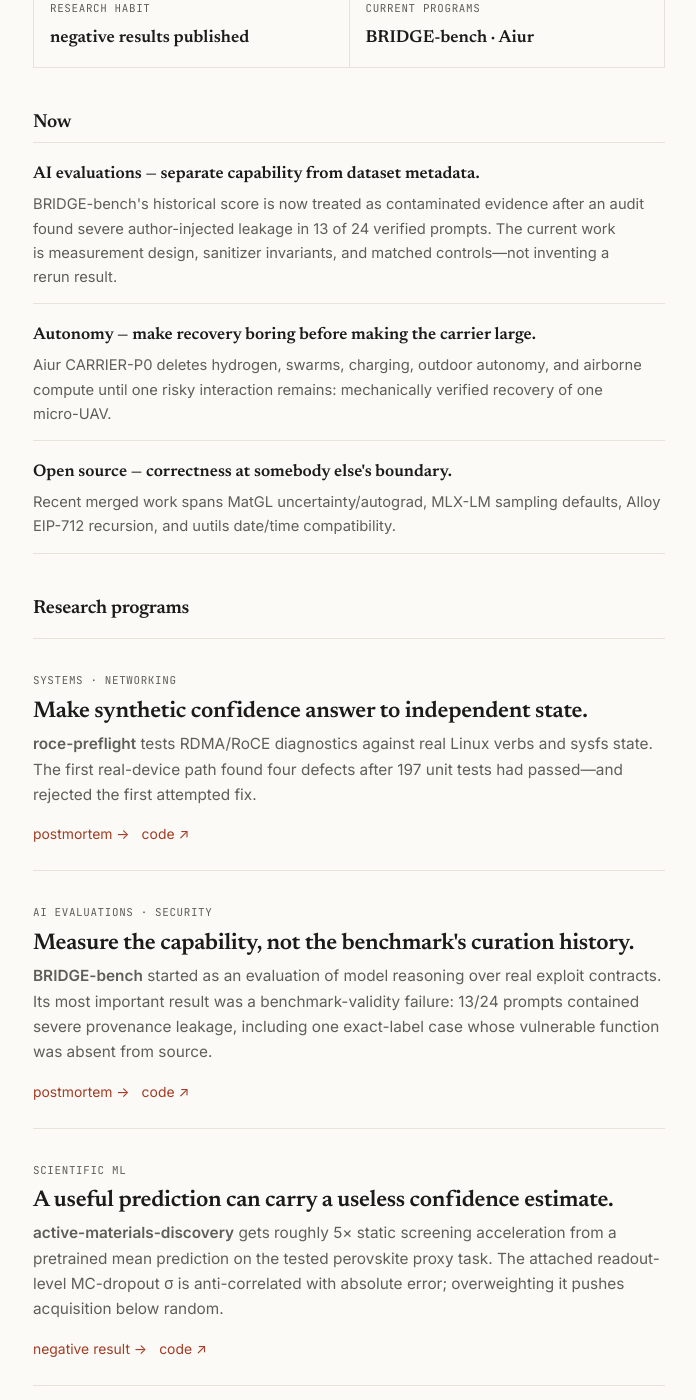
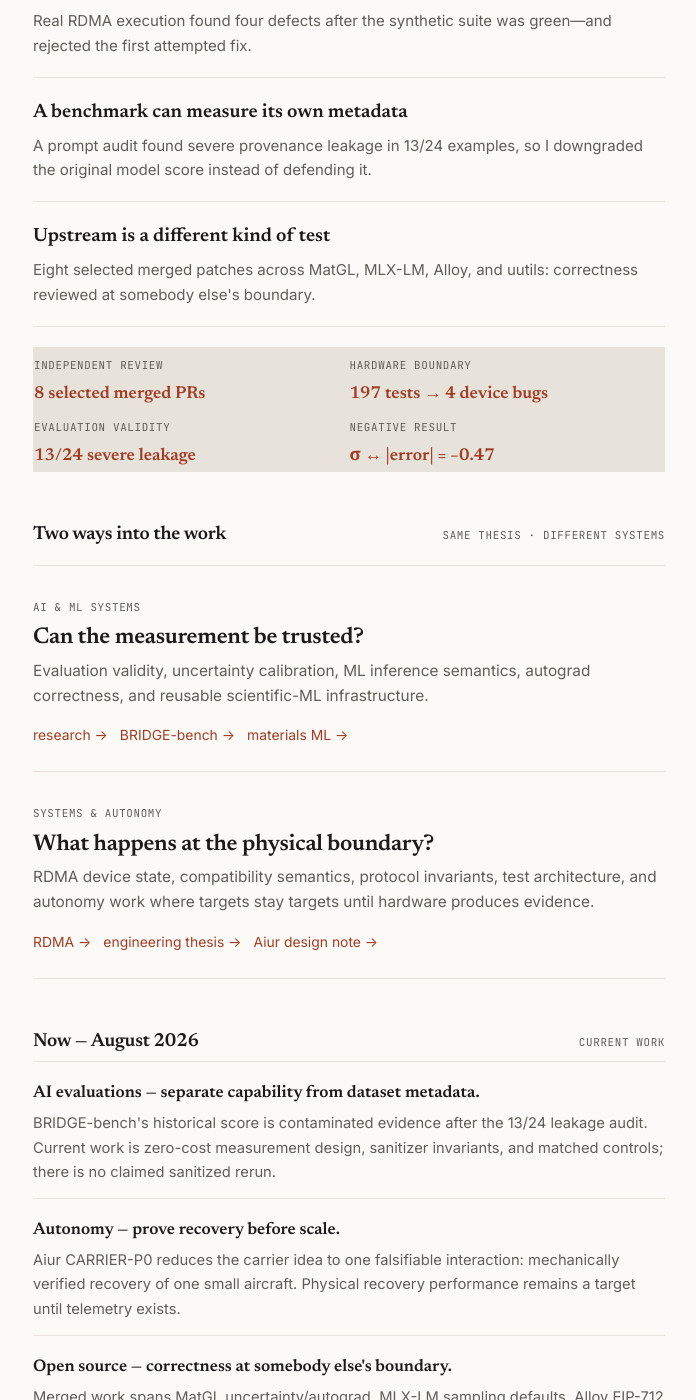
Before and after one commit to 0xSoftBoi/0xSoftBoi.github.io, a Jekyll site: the page built from index.html, in a window 1280 px wide and 1400 px high, scrolled down 398 px. Shown: the whole window, without its empty margins (291-987 px from the left). Built offline with Jekyll 4.4.1, drawn with Linux system fonts in a browser that asks for light colours; some of the changed text lies outside the part shown.

Commit message:
Portfolio v2: optimize the first 10 minutes (#29)
* portfolio: make homepage a recruiter verification path

* portfolio: simplify reviewer navigation

```diff
--- a/_layouts/default.html
+++ b/_layouts/default.html
@@ -53,25 +30,21 @@
     <nav class="nav">
       <a class="brand" href="{{ '/' | relative_url }}">Tsolmondorj Natsagdorj</a>
       <div class="nav-links">
-        <a href="{{ '/' | relative_url }}">home</a>
+        <a href="{{ '/' | relative_url }}">work</a>
         <a href="{{ '/blog/' | relative_url }}">writing</a>
         <a href="{{ '/research/' | relative_url }}">research</a>
-        <a href="{{ '/series/' | relative_url }}">series</a>
         <a href="{{ '/about/' | relative_url }}">about</a>
         <a href="https://github.com/0xSoftBoi" target="_blank" rel="noopener noreferrer">github</a>
       </div>
     </nav>
   </header>
-
-  <main id="main" class="container">
-    {{ content }}
-  </main>
-
+  <main id="main" class="container">{{ content }}</main>
   <footer class="site-footer">
     <span>© {{ site.time | date: "%Y" }} Tsolmondorj Natsagdorj</span>
+    <span><a href="{{ '/blog/' | relative_url }}">writing</a></span>
+    <span><a href="{{ '/research/' | relative_url }}">research</a></span>
     <span><a href="{{ '/feed.xml' | relative_url }}">rss</a></span>
     <span><a href="https://github.com/0xSoftBoi" target="_blank" rel="noopener noreferrer">github</a></span>
-    <span><a href="https://suwappu.bot" target="_blank" rel="noopener noreferrer">suwappu.bot</a></span>
   </footer>
 </body>
 </html>
--- a/index.html
+++ b/index.html
@@ -5,63 +5,50 @@
 
 <section class="intro">
   <h1 class="visually-hidden">Tsolmondorj Natsagdorj — systems &amp; research</h1>
-  <p class="lede">I'm <strong>Tsolmondorj Natsagdorj</strong>. I build systems that have to survive contact with reality: reliable AI, high-performance networking, scientific ML, autonomous systems, and security-critical infrastructure.</p>
-  <p class="thesis-block">The recurring question in my work is simple: <strong>what evidence would reveal that the abstraction is lying?</strong></p>
+  <p class="lede">I'm <strong>Tsolmondorj Natsagdorj</strong>. I find where an abstraction stops matching reality, then build the test that exposes the gap.</p>
+  <p class="thesis-block">My work spans AI evaluation, high-performance networking, scientific ML, protocol correctness, and autonomy. The recurring question is the same: <strong>what evidence would prove the system wrong?</strong></p>
+</section>
+
+<section class="writing">
+  <div class="archive-heading"><h2>Start here</h2><span class="section-kicker">three independently inspectable stories</span></div>
+  <ul class="featured-posts">
+    <li><a class="thesis" href="{{ '/blog/197-tests-four-real-hardware-bugs/' | relative_url }}">197 passing tests, four real-hardware bugs</a><p class="summary">Real RDMA execution found four defects after the synthetic suite was green—and rejected the first attempted fix.</p></li>
+    <li><a class="thesis" href="{{ '/blog/static-analysis-scores-zero-on-real-exploits/' | relative_url }}">A benchmark can measure its own metadata</a><p class="summary">A prompt audit found severe provenance leakage in 13/24 examples, so I downgraded the original model score instead of defending it.</p></li>
+    <li><a class="thesis" href="{{ '/blog/upstream-is-a-different-kind-of-test/' | relative_url }}">Upstream is a different kind of test</a><p class="summary">Eight selected merged patches across MatGL, MLX-LM, Alloy, and uutils: correctness reviewed at somebody else's boundary.</p></li>
+  </ul>
 </section>
 
 <div class="proof-grid" aria-label="Selected evidence">
-  <div><span class="section-kicker">upstream</span><b>8 selected merged PRs</b></div>
-  <div><span class="section-kicker">hardware boundary</span><b>real RDMA CI</b></div>
-  <div><span class="section-kicker">research habit</span><b>negative results published</b></div>
-  <div><span class="section-kicker">current programs</span><b>BRIDGE-bench · Aiur</b></div>
+  <a href="{{ '/blog/upstream-is-a-different-kind-of-test/' | relative_url }}"><span class="section-kicker">independent review</span><b>8 selected merged PRs</b></a>
+  <a href="{{ '/blog/197-tests-four-real-hardware-bugs/' | relative_url }}"><span class="section-kicker">hardware boundary</span><b>197 tests → 4 device bugs</b></a>
+  <a href="{{ '/blog/static-analysis-scores-zero-on-real-exploits/' | relative_url }}"><span class="section-kicker">evaluation validity</span><b>13/24 severe leakage</b></a>
+  <a href="{{ '/blog/greedy-was-enough-active-learning-pretrained-potential/' | relative_url }}"><span class="section-kicker">negative result</span><b>σ ↔ |error| = −0.47</b></a>
 </div>
 
 <section class="writing">
-  <h2>Now</h2>
+  <div class="archive-heading"><h2>Two ways into the work</h2><span class="section-kicker">same thesis · different systems</span></div>
+  <div class="programs">
+    <article class="program"><span class="program-kicker">AI &amp; ML systems</span><h2>Can the measurement be trusted?</h2><p>Evaluation validity, uncertainty calibration, ML inference semantics, autograd correctness, and reusable scientific-ML infrastructure.</p><div class="program-links"><a href="{{ '/research/' | relative_url }}">research →</a><a href="{{ '/blog/static-analysis-scores-zero-on-real-exploits/' | relative_url }}">BRIDGE-bench →</a><a href="{{ '/blog/greedy-was-enough-active-learning-pretrained-potential/' | relative_url }}">materials ML →</a></div></article>
+    <article class="program"><span class="program-kicker">Systems &amp; autonomy</span><h2>What happens at the physical boundary?</h2><p>RDMA device state, compatibility semantics, protocol invariants, test architecture, and autonomy work where targets stay targets until hardware produces evidence.</p><div class="program-links"><a href="{{ '/blog/197-tests-four-real-hardware-bugs/' | relative_url }}">RDMA →</a><a href="{{ '/blog/correctness-under-hidden-failure-modes/' | relative_url }}">engineering thesis →</a><a href="{{ '/blog/delete-the-science-fiction-parts-first/' | relative_url }}">Aiur design note →</a></div></article>
+  </div>
+</section>
+
+<section class="writing">
+  <div class="archive-heading"><h2>Now — August 2026</h2><span class="section-kicker">current work</span></div>
   <ul class="now-list">
-    <li><strong>AI evaluations — separate capability from dataset metadata.</strong><p>BRIDGE-bench's historical score is now treated as contaminated evidence after an audit found severe author-injected leakage in 13 of 24 verified prompts. The current work is measurement design, sanitizer invariants, and matched controls—not inventing a rerun result.</p></li>
-    <li><strong>Autonomy — make recovery boring before making the carrier large.</strong><p>Aiur CARRIER-P0 deletes hydrogen, swarms, charging, outdoor autonomy, and airborne compute until one risky interaction remains: mechanically verified recovery of one micro-UAV.</p></li>
-    <li><strong>Open source — correctness at somebody else's boundary.</strong><p>Recent merged work spans MatGL uncertainty/autograd, MLX-LM sampling defaults, Alloy EIP-712 recursion, and uutils date/time compatibility.</p></li>
+    <li><strong>AI evaluations — separate capability from dataset metadata.</strong><p>BRIDGE-bench's historical score is contaminated evidence after the 13/24 leakage audit. Current work is zero-cost measurement design, sanitizer invariants, and matched controls; there is no claimed sanitized rerun.</p></li>
+    <li><strong>Autonomy — prove recovery before scale.</strong><p>Aiur CARRIER-P0 reduces the carrier idea to one falsifiable interaction: mechanically verified recovery of one small aircraft. Physical recovery performance remains a target until telemetry exists.</p></li>
+    <li><strong>Open source — correctness at somebody else's boundary.</strong><p>Merged work spans MatGL uncertainty/autograd, MLX-LM sampling defaults, Alloy EIP-712 recursion, and uutils date/time compatibility.</p></li>
   </ul>
 </section>
 
 <section class="work">
-  <h2>Research programs</h2>
+  <div class="archive-heading"><h2>Selected evidence</h2><span class="section-kicker">measured before aspirational</span></div>
   <div class="programs">
-    <article class="program">
-      <span class="program-kicker">systems · networking</span>
-      <h2>Make synthetic confidence answer to independent state.</h2>
-      <p><strong>roce-preflight</strong> tests RDMA/RoCE diagnostics against real Linux verbs and sysfs state. The first real-device path found four defects after 197 unit tests had passed—and rejected the first attempted fix.</p>
-      <div class="program-links"><a href="{{ '/blog/197-tests-four-real-hardware-bugs/' | relative_url }}">postmortem →</a><a href="https://github.com/0xSoftBoi/roce-preflight" target="_blank" rel="noopener noreferrer">code ↗</a></div>
-    </article>
-    <article class="program">
-      <span class="program-kicker">ai evaluations · security</span>
-      <h2>Measure the capability, not the benchmark's curation history.</h2>
-      <p><strong>BRIDGE-bench</strong> started as an evaluation of model reasoning over real exploit contracts. Its most important result was a benchmark-validity failure: 13/24 prompts contained severe provenance leakage, including one exact-label case whose vulnerable function was absent from source.</p>
-      <div class="program-links"><a href="{{ '/blog/static-analysis-scores-zero-on-real-exploits/' | relative_url }}">postmortem →</a><a href="https://github.com/0xSoftBoi/anthropic-fellowship" target="_blank" rel="noopener noreferrer">code ↗</a></div>
-    </article>
-    <article class="program">
-      <span class="program-kicker">scientific ml</span>
-      <h2>A useful prediction can carry a useless confidence estimate.</h2>
-      <p><strong>active-materials-discovery</strong> gets roughly 5× static screening acceleration from a pretrained mean prediction on the tested perovskite proxy task. The attached readout-level MC-dropout σ is anti-correlated with absolute error; overweighting it pushes acquisition below random.</p>
-      <div class="program-links"><a href="{{ '/blog/greedy-was-enough-active-learning-pretrained-potential/' | relative_url }}">negative result →</a><a href="https://github.com/0xSoftBoi/active-materials-discovery" target="_blank" rel="noopener noreferrer">code ↗</a></div>
-    </article>
-    <article class="program">
-      <span class="program-kicker">autonomy · hardware</span>
-      <h2>Delete scale until one interaction can falsify the architecture.</h2>
-      <p><strong>Aiur</strong> is a persistent airborne-carrier concept reduced to CARRIER-P0: one helium reference carrier, one active dock, one small aircraft, and explicit recovery gates. Physical recovery performance remains a target until telemetry exists.</p>
-      <div class="program-links"><a href="{{ '/blog/delete-the-science-fiction-parts-first/' | relative_url }}">design note →</a><a href="https://github.com/0xSoftBoi/aiur" target="_blank" rel="noopener noreferrer">code ↗</a></div>
-    </article>
+    <article class="program"><span class="program-kicker">observed · systems</span><h2>roce-preflight</h2><p>Real Linux RDMA verbs and sysfs state exposed four defects after 197 unit tests passed. The first attempted correction still failed on-device.</p><div class="program-links"><a href="{{ '/blog/197-tests-four-real-hardware-bugs/' | relative_url }}">postmortem →</a><a href="https://github.com/0xSoftBoi/roce-preflight" target="_blank" rel="noopener noreferrer">source ↗</a></div></article>
+    <article class="program"><span class="program-kicker">revised evidence · AI evals</span><h2>BRIDGE-bench</h2><p>The benchmark's strongest finding became a validity failure in the benchmark itself. The original score is retained as contaminated historical evidence, not clean capability performance.</p><div class="program-links"><a href="{{ '/blog/static-analysis-scores-zero-on-real-exploits/' | relative_url }}">correction →</a><a href="https://github.com/0xSoftBoi/anthropic-fellowship" target="_blank" rel="noopener noreferrer">source ↗</a></div></article>
+    <article class="program"><span class="program-kicker">observed negative result · scientific ML</span><h2>active-materials-discovery</h2><p>The pretrained mean ranked useful candidates at roughly 5× the random screening rate on the tested proxy task; the tested MC-dropout uncertainty signal was anti-correlated with error.</p><div class="program-links"><a href="{{ '/blog/greedy-was-enough-active-learning-pretrained-potential/' | relative_url }}">result →</a><a href="https://github.com/0xSoftBoi/active-materials-discovery" target="_blank" rel="noopener noreferrer">source ↗</a></div></article>
+    <article class="program"><span class="program-kicker">current experiment · autonomy</span><h2>Aiur</h2><p>Design, simulation, CAD, controller logic, and physical acceptance gates for an airborne recovery concept. Unlike the projects above, recovery performance is not yet observed.</p><div class="program-links"><a href="{{ '/blog/delete-the-science-fiction-parts-first/' | relative_url }}">design note →</a><a href="https://github.com/0xSoftBoi/aiur" target="_blank" rel="noopener noreferrer">source ↗</a></div></article>
   </div>
+  <p class="more"><a href="{{ '/research/' | relative_url }}">Research programs and evidence boundaries →</a> · <a href="{{ '/blog/' | relative_url }}">all writing →</a></p>
 </section>
-
-<section class="writing">
-  <h2>Selected writing</h2>
-  <ul class="featured-posts">
-    <li><a class="thesis" href="{{ '/blog/correctness-under-hidden-failure-modes/' | relative_url }}">Correctness under hidden failure modes</a><p class="summary">Hardware, contaminated evals, miscalibrated uncertainty, and prototype gates are different forms of the same engineering problem.</p></li>
-    <li><a class="thesis" href="{{ '/blog/autograd-is-part-of-the-api/' | relative_url }}">Autograd is part of the API</a><p class="summary">Forward-correct ML code can still violate the optimization semantics its callers rely on.</p></li>
-    <li><a class="thesis" href="{{ '/blog/a-default-is-executable-policy/' | relative_url }}">A default is executable policy</a><p class="summary">A three-line MLX-LM fix for a configuration composition that could mask nearly the whole candidate distribution.</p></li>
-    <li><a class="thesis" href="{{ '/blog/upstream-is-a-different-kind-of-test/' | relative_url }}">Upstream is a different kind of test</a><p class="summary">What eight merged third-party patches changed about the unit of correctness.</p></li>
-  </ul>
-  <p class="more"><a href="{{ '/blog/' | relative_url }}">Read the full writing corpus →</a> · <a href="{{ '/research/' | relative_url }}">research programs →</a></p>
-</section>
```
Also changed, not shown: other parts of _layouts/default.html (+2 -25 lines).
